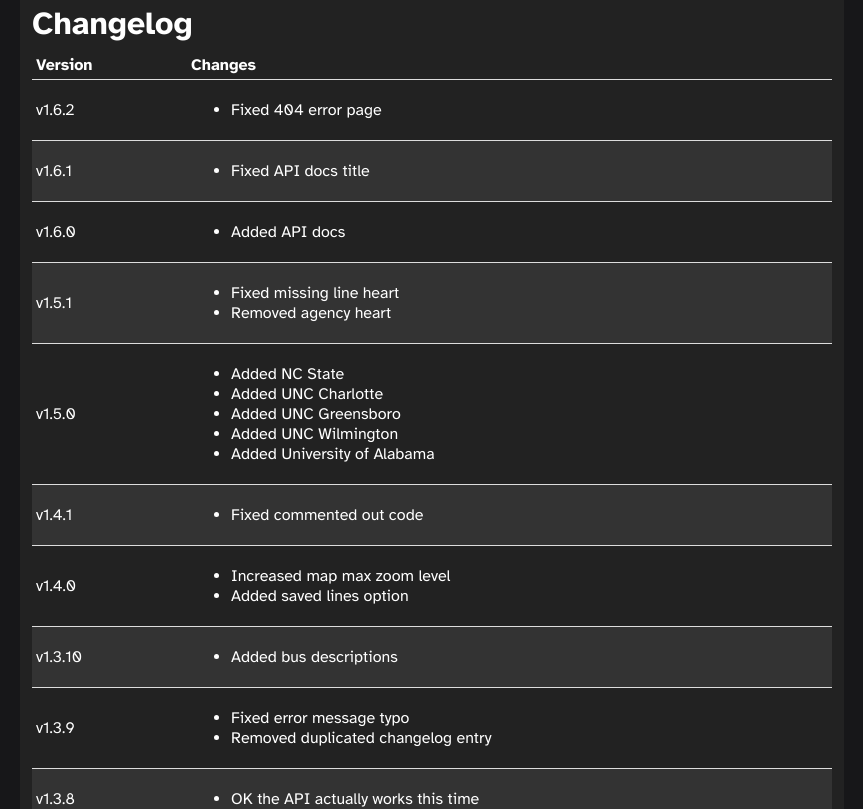
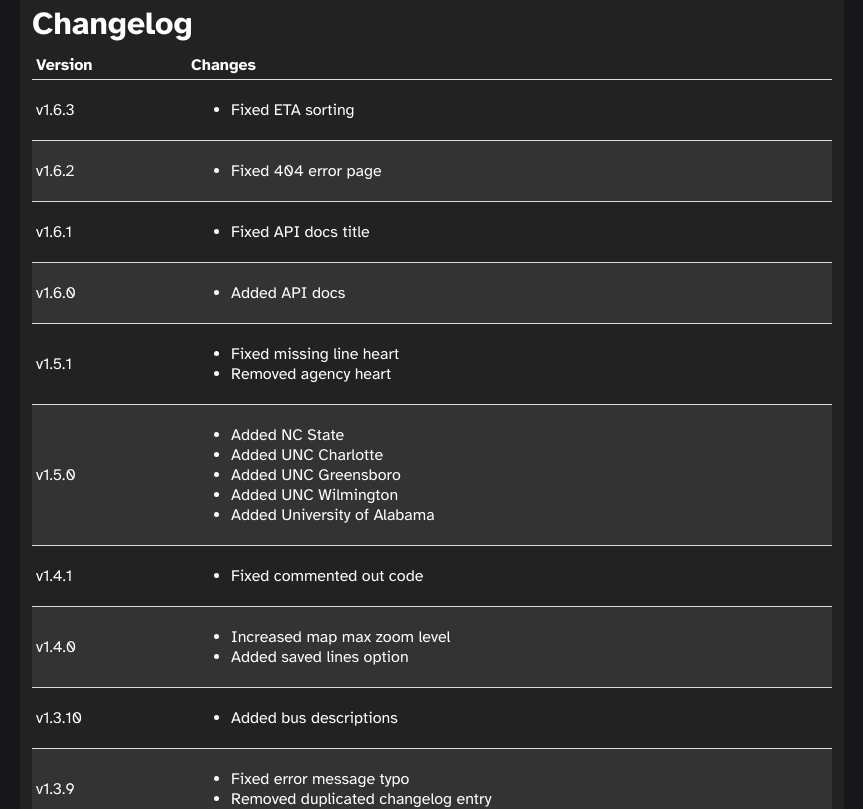
Before and after one commit to transitstatus/transitstatus-react, a React (Vite) app: page /changelog in a window 1280 px wide. Shown: the top 809 px of the page, without its empty margins (208-1071 px from the left). Built offline with nearby package versions, Linux system fonts and the light colour scheme.

Commit message:
fixed eta sortign

```diff
--- a/src/config.js
+++ b/src/config.js
@@ -274,6 +274,6 @@
 export const config = {
   siteTitle: 'Transit Stat.us',
   tagLine: 'Open source, free, and easy transit tracker.',
-  version: 'Transitstat.us v1.6.2',
+  version: 'Transitstat.us v1.6.3',
   additionalWarnings: []
 };
--- a/src/paths/agency/map.jsx
+++ b/src/paths/agency/map.jsx
@@ -363,6 +363,7 @@
             let predictionsHTML = "";
 
             JSON.parse(train.predictions)
+              .sort((a, b) => a.actualETA - b.actualETA)
               .slice(0, 5)
               .forEach((prediction) => {
                 console.log("prediction", prediction);
--- a/src/paths/agency/station.jsx
+++ b/src/paths/agency/station.jsx
@@ -169,9 +169,9 @@
                       <h3 className='destination'>Towards {destinationKey}</h3>
                       {station.destinations[destinationKey].trains
                         .sort((a, b) => {
-                          if (!a.eta) return -1;
-                          if (!b.eta) return 1;
-                          return a.eta - b.eta;
+                          if (!a.actualETA) return -1;
+                          if (!b.actualETA) return 1;
+                          return a.actualETA - b.actualETA;
                         })
                         .map((train) => {
                           return (
--- a/src/paths/index/changelog.jsx
+++ b/src/paths/index/changelog.jsx
@@ -16,6 +16,14 @@
           </tr>
         </thead>
         <tbody>
+          <tr id='1-6-3'>
+            <td>v1.6.3</td>
+            <td>
+              <ul>
+                <li>Fixed ETA sorting</li>
+              </ul>
+            </td>
+          </tr>
           <tr id='1-6-2'>
             <td>v1.6.2</td>
             <td>
```
